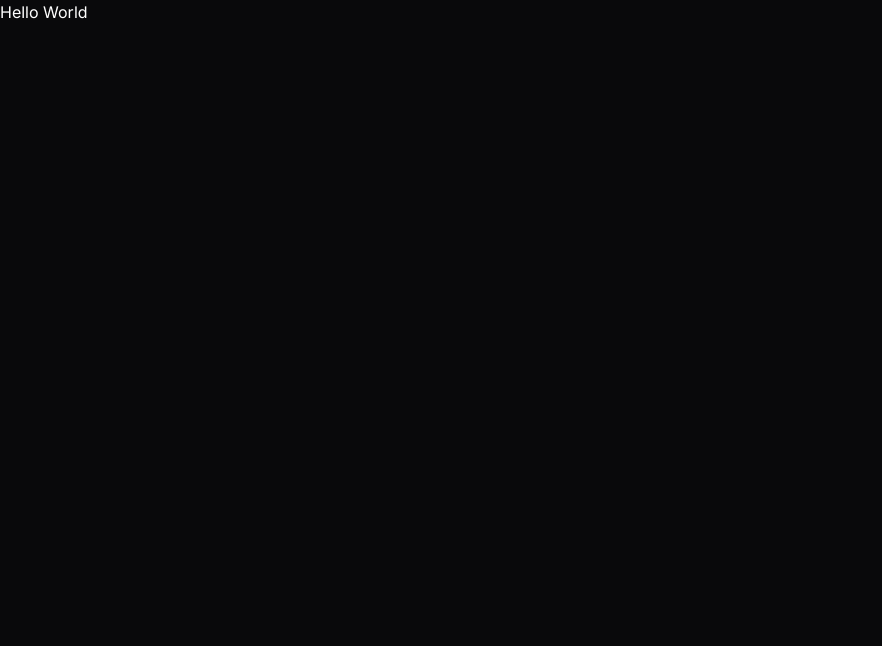
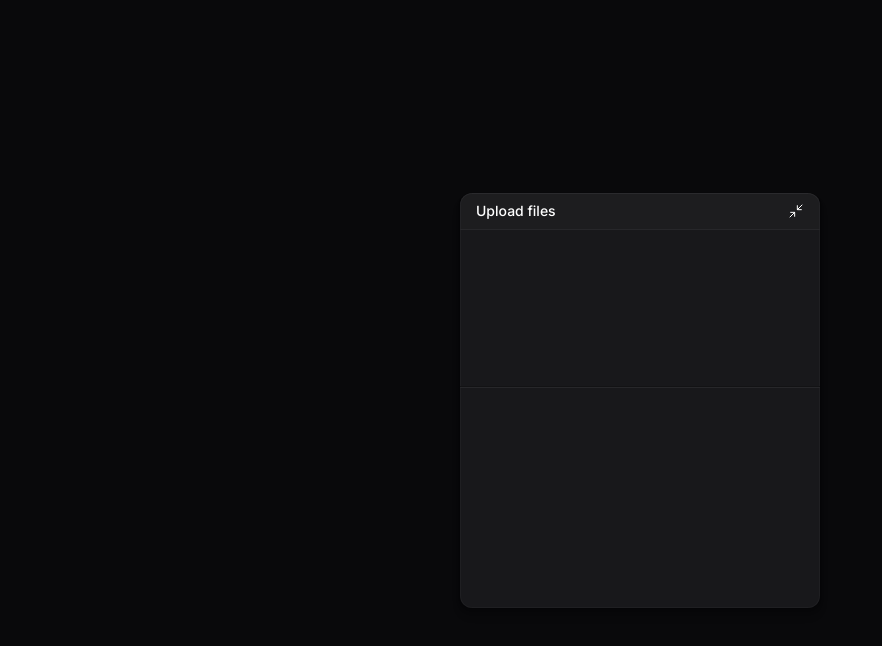
Before and after one commit to DiegoCortinhas/ftr-pos-360-upload-widget-web, a React (Vite) app: page / in a window 1280 px wide. Shown: the top 646 px of the page, without its empty margins (0-882 px from the left). Built offline with nearby package versions, Linux system fonts and the light colour scheme.

Commit message:
adding widget structure

```diff
--- a/package.json
+++ b/package.json
@@ -10,6 +10,7 @@
     "preview": "vite preview"
   },
   "dependencies": {
+    "lucide-react": "^0.536.0",
     "react": "^19.1.0",
     "react-dom": "^19.1.0"
   },
--- a/src/app.tsx
+++ b/src/app.tsx
@@ -1,5 +1,9 @@
+import { UploadWidget } from "./components/upload-widget";
+
 export function App() {
   return (
-    <h1>Hello World</h1>
+    <main className="h-dvh flex flex-col items-center justify-center p-10">
+      <UploadWidget />
+    </main>
   )
 }
--- /dev/null
+++ b/src/components/upload-widget-dropzone.tsx
@@ -0,0 +1,7 @@
+export function UploadWidgetDropzone() {
+    return (
+        <div className="px-3 h-32">
+
+        </div>
+    )
+}
--- /dev/null
+++ b/src/components/upload-widget-header.tsx
@@ -0,0 +1,12 @@
+import { Minimize2 } from "lucide-react";
+
+export function UploadWidgetHeader() {
+    return (
+        <div className="w-full p-4 py-2 bg-white/2 border-zinc-800 border-b flex items-center justify-between">
+            <span className="text-sm font-medium">Upload files</span>
+            <button>
+                <Minimize2 strokeWidth={1.5} className="size-4" />
+            </button>
+        </div>
+    )
+}
--- /dev/null
+++ b/src/components/upload-widget-upload-list.tsx
@@ -0,0 +1,8 @@
+export function UploadWidgetUploadList() {
+    return (
+        <div className="px-3 h-48">
+
+        </div>
+    )
+
+}
--- /dev/null
+++ b/src/components/upload-widget.tsx
@@ -0,0 +1,16 @@
+import { UploadWidgetDropzone } from "./upload-widget-dropzone";
+import { UploadWidgetHeader } from "./upload-widget-header";
+import { UploadWidgetUploadList } from "./upload-widget-upload-list";
+
+export function UploadWidget() {
+    return (
+        <div className="bg-zinc-900 w-full overflow-hidden max-w-[360px] rounded-xl shadow-shape">
+            <UploadWidgetHeader />
+            <div className="flex flex-col gap-4 py-3">
+                <UploadWidgetDropzone />
+                <div className="h-px bg-zinc-800 border-t border-black/50 box-content"></div>
+                <UploadWidgetUploadList />
+            </div>
+        </div>
+    )
+}
--- a/tailwind.config.js
+++ b/tailwind.config.js
@@ -9,7 +9,14 @@
     extend: {
       fontFamily: {
         sans: ['Inter', ...theme.fontFamily.sans]
-      }
+      },
+      opacity: {
+        2: 0.02,
+      },
+      boxShadow: {
+        shape: '0px 8px 8px rgba(0, 0, 0, 0.1), 0px 4px 4px rgba(0, 0, 0, 0.1), 0px 2px 2px rgba(0, 0, 0, 0.1), 0px 0px 0px 1px rgba(0, 0, 0, 0.1), inset 0px 0px 0px 1px rgba(255, 255, 255, 0.03), inset 0px 1px 0px rgba(255, 255, 255, 0.03)',
+        'shape-content': '0px 0px 0px 1px rgba(0, 0, 0, 0.25), inset 0px 1px 0px rgba(255, 255, 255, 0.02), inset 0px 0px 0px 1px rgba(255, 255, 255, 0.02)',
+      },
     },
   },
   plugins: [],
```
Also changed, not shown: 1 other file (tests, documents, lock files or other folders).
